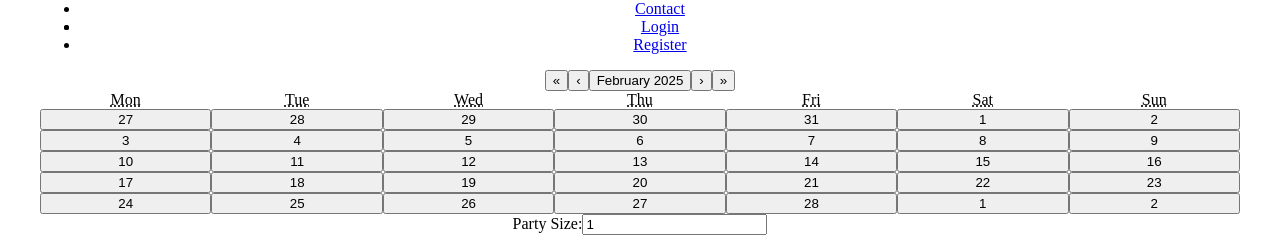
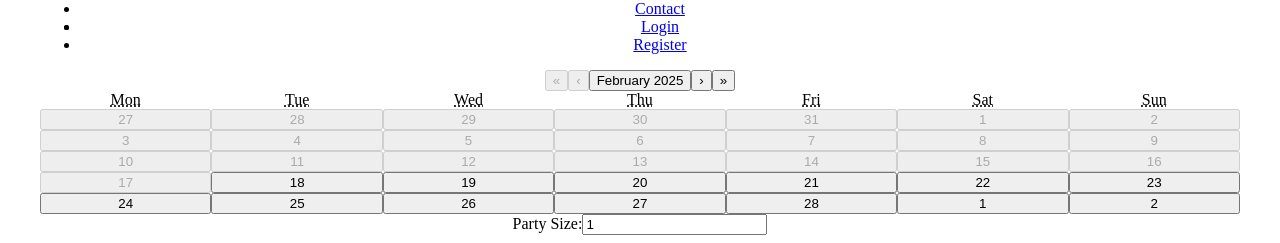
Before and after one commit to ant-codes-42/slurp-society, a React (Vite) app in the folder client/: page /reservation in a window 1280 px wide. Shown: the part 254-497 px from the top of the page. Built offline with nearby package versions, Linux system fonts and the light colour scheme.

Commit message:
disabled dates in the past on react-calendar

```diff
--- a/client/src/pages/Reservation.tsx
+++ b/client/src/pages/Reservation.tsx
@@ -47,6 +47,7 @@ const Reservation = () => {
                 <Calendar
                     onChange={handleDateChange}
                     value={calendarDate}
+                    minDate={new Date()}
                 />
             </div>
             <label>Party Size:</label>
```
